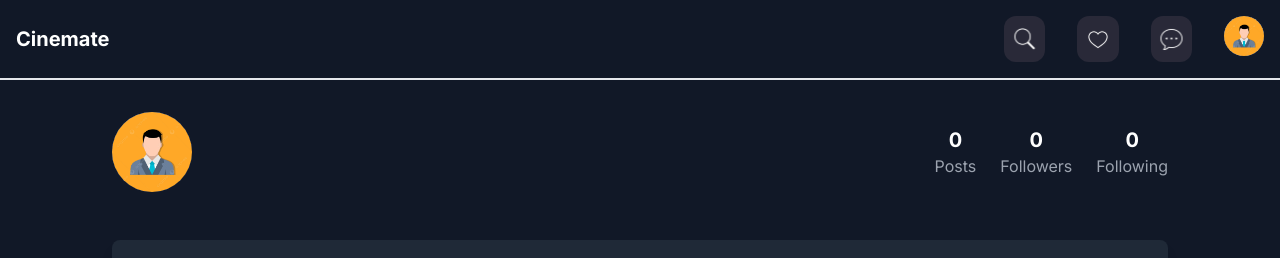
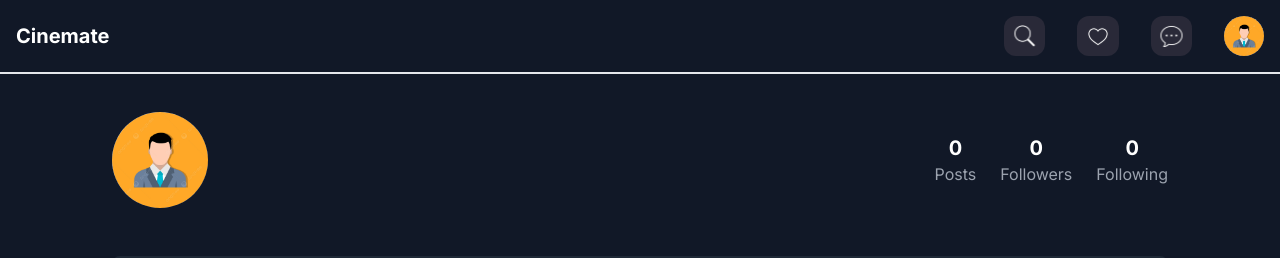
Before and after one commit to PranavShelke4/Cinemate, a Next.js app in the folder Client/: page /profile in a window 1280 px wide. Shown: the top 258 px of the page. Built offline with nearby package versions, Linux system fonts and the light colour scheme; no server answers.

Commit message:
Refactor profile picture handling in ProfileHeader.tsx and TopBar.tsx

```diff
--- a/Client/src/app/components/Home/ProfileComponents/ProfileHeader.tsx
+++ b/Client/src/app/components/Home/ProfileComponents/ProfileHeader.tsx
@@ -2,7 +2,7 @@
 
 import React, { useEffect, useState } from "react";
 import Image from "next/image";
-import profileImage from "../../../../../public/images/users.jpg";
+import defaultProfileImage from "../../../../../public/images/users.jpg";
 import ProfileStats from "./ProfileStats";
 import axios from "axios";
 import { useRouter } from "next/navigation";
@@ -11,6 +11,7 @@ function ProfileHeader() {
   const [userData, setUserData] = useState({
     name: "",
     email: "",
+    profilePicture: "",
     posts: 0,
     followers: 0,
     following: 0,
@@ -30,7 +31,10 @@ function ProfileHeader() {
       const response = await axios.get("http://localhost:8080/profile", config);
       setUserData(response.data);
     } catch (error) {
-      console.error("Error fetching user profile:", error.response ? error.response.data : "Unknown error");
+      console.error(
+        "Error fetching user profile:",
+        error.response ? error.response.data : "Unknown error"
+      );
       if (error.response && error.response.status === 401) {
         router.push("/login");
       }
@@ -41,22 +45,30 @@ function ProfileHeader() {
     fetchUserProfile();
   }, []);
 
+  const profileImageSrc = userData.profilePicture
+    ? `http://localhost:8080${userData.profilePicture}`
+    : defaultProfileImage;
+
   return (
     <div className="flex flex-col sm:flex-row items-center justify-between space-y-4 sm:space-y-0 sm:space-x-4 px-0 py-8 w-full">
       <div className="flex flex-col sm:flex-row justify-between items-center space-y-4 sm:space-y-0 sm:space-x-4">
         <Image
-          src={profileImage}
+          src={profileImageSrc}
           alt="Profile Image"
           width={80}
-          height={80}
-          className="rounded-full"
+          height={10}
+          className="rounded-full object-cover w-20 h-20 sm:w-24 sm:h-24"
         />
         <div>
           <h1 className="text-2xl font-bold text-white">{userData.name}</h1>
           <p className="text-gray-400">{userData.email}</p>
         </div>
       </div>
-      <ProfileStats posts={userData.posts} followers={userData.followers} following={userData.following} />
+      <ProfileStats
+        posts={userData.posts}
+        followers={userData.followers}
+        following={userData.following}
+      />
     </div>
   );
 }
--- a/Client/src/app/components/Home/TopBar.tsx
+++ b/Client/src/app/components/Home/TopBar.tsx
@@ -1,6 +1,6 @@
 "use client";
 
-import React, { useState } from "react";
+import React, { useEffect, useState } from "react";
 import Link from "next/link";
 import Image from "next/image";
 import { useRouter } from "next/navigation";
@@ -9,11 +9,33 @@ import axios from "axios";
 import Search from "../../../../public/icons/home/Search.svg";
 import Like from "../../../../public/icons/home/Likes.svg";
 import Chat from "../../../../public/icons/home/Chat.svg";
-import Profile from "../../../../public/images/users.jpg";
+import DefaultProfile from "../../../../public/images/users.jpg";
 
 function NavBar() {
   const [dropdownOpen, setDropdownOpen] = useState(false);
+  const [profilePicture, setProfilePicture] = useState(DefaultProfile);
   const router = useRouter();
+
+  useEffect(() => {
+    const fetchUserProfile = async () => {
+      try {
+        const response = await axios.get("http://localhost:8080/profile", {
+          withCredentials: true,
+        });
+        const userProfile = response.data;
+        if (userProfile.profilePicture) {
+          setProfilePicture(`http://localhost:8080${userProfile.profilePicture}`);
+        }
+      } catch (error) {
+        console.error("Error fetching user profile:", error.response ? error.response.data : "Unknown error");
+        if (error.response && error.response.status === 401) {
+          router.push("/login");
+        }
+      }
+    };
+
+    fetchUserProfile();
+  }, []);
 
   const toggleDropdown = () => {
     setDropdownOpen(!dropdownOpen);
@@ -30,10 +52,7 @@ function NavBar() {
       });
       router.push("/login");
     } catch (error) {
-      console.error(
-        "Error logging out:",
-        error.response ? error.response.data : "Unknown error"
-      );
+      console.error("Error logging out:", error.response ? error.response.data : "Unknown error");
     }
   };
 
@@ -57,11 +76,13 @@ function NavBar() {
           />
         </Link>
         <div className="relative">
-          <button onClick={toggleDropdown} className="focus:outline-none">
+          <button onClick={toggleDropdown} className="focus:outline-none flex justify-center items-center">
             <Image
-              src={Profile}
+              src={profilePicture}
               alt="Profile"
-              className="h-10 w-10 rounded-full hover:opacity-75"
+              width={40}
+              height={40}
+              className="h-10 w-10 rounded-full hover:opacity-75 rounded-full object-cover"
             />
           </button>
           {dropdownOpen && (
```
Also changed, not shown: 5 other files (tests, documents, lock files or other folders).
